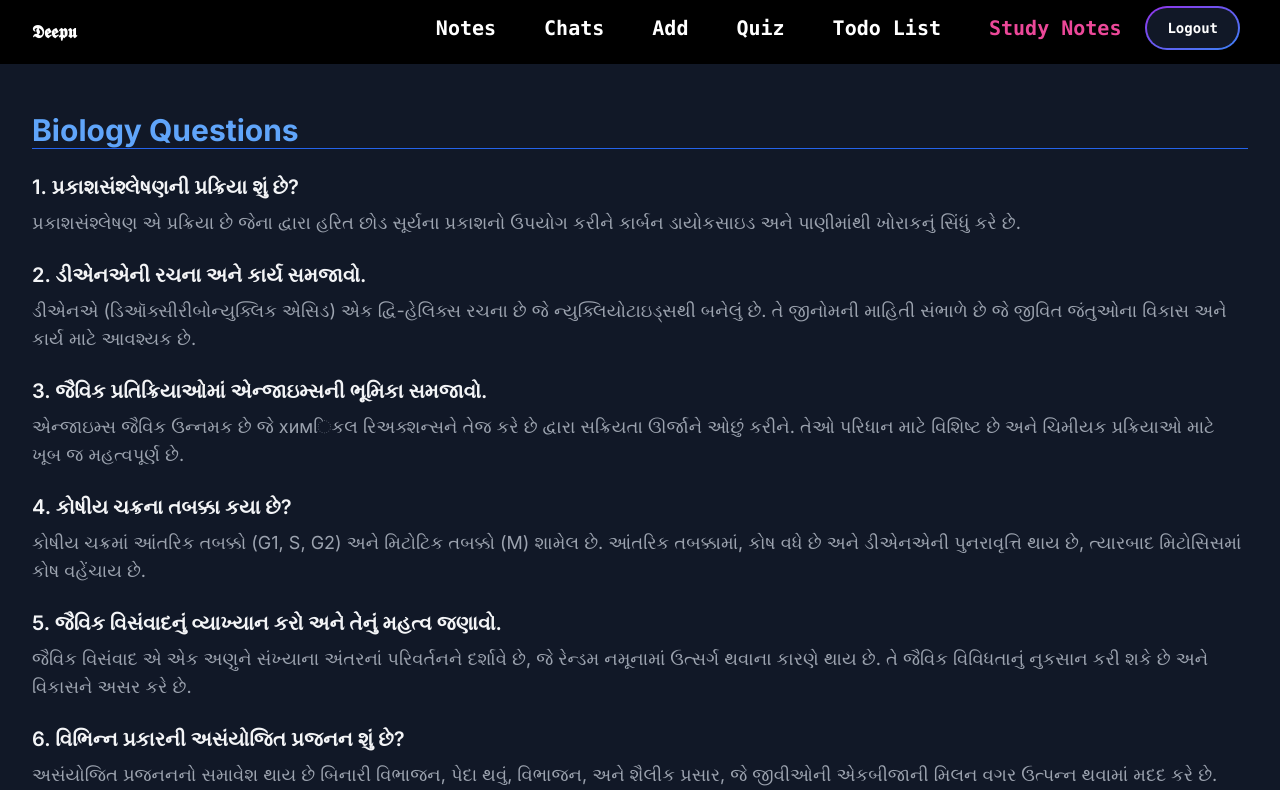
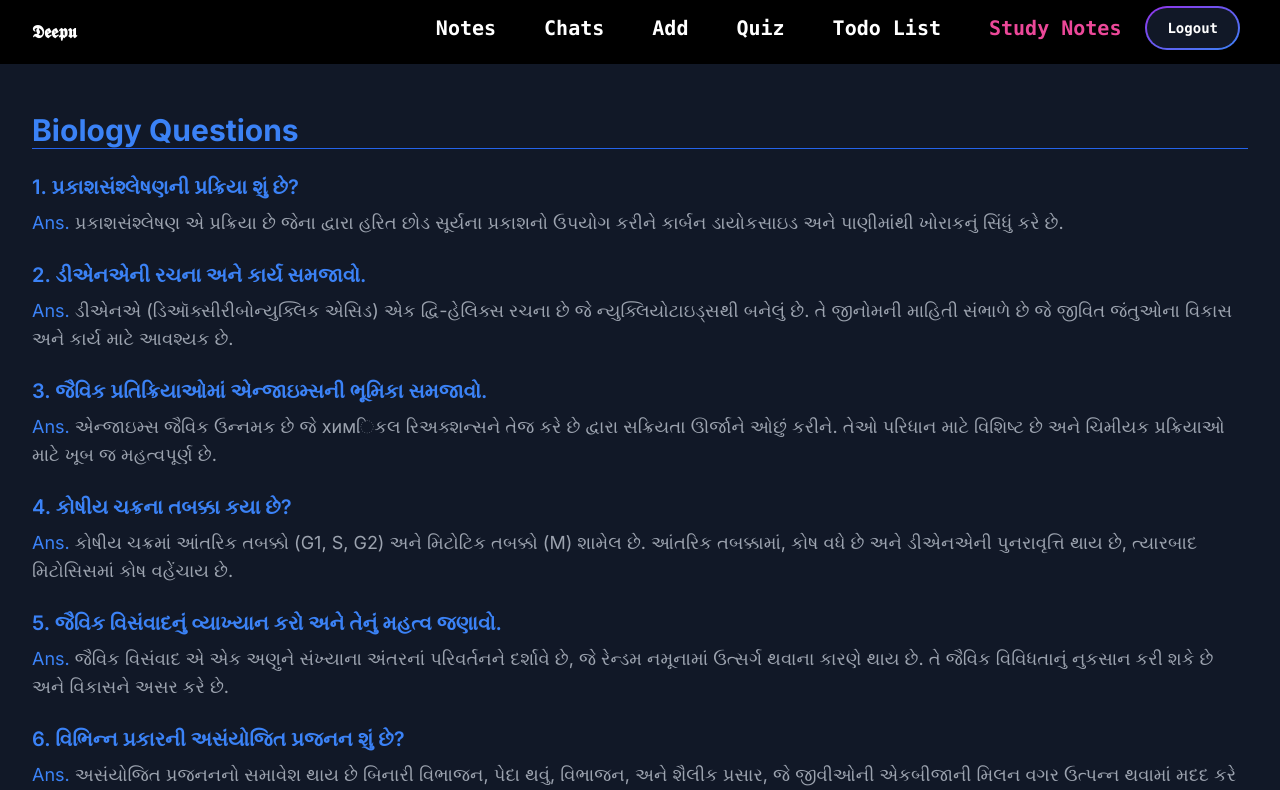
Before and after one commit to cykoravish/real-time-chat-app-node-next, a Next.js app: page /study-notes in a window 1280 px wide. Shown: the top 790 px of the page. Built offline with nearby package versions, Linux system fonts and the light colour scheme.

Commit message:
mini css change in study route

```diff
--- a/src/app/study-notes/page.tsx
+++ b/src/app/study-notes/page.tsx
@@ -172,16 +172,19 @@ export default function Page() {
     <div className="p-8 bg-gray-900 text-white space-y-12 pt-28">
       {questionsAndAnswers.map((section) => (
         <div key={section.subject}>
-          <h2 className="text-3xl font-bold text-blue-400 mb-6 border-b border-blue-600">
+          <h2 className="text-3xl font-bold text-blue-500 mb-6 border-b border-blue-600">
             {section.subject} Questions
           </h2>
           <div className="space-y-6">
             {section.questions.map((qna, index) => (
               <div key={index}>
-                <p className="text-xl font-semibold text-gray-100">
+                <p className="text-xl font-semibold text-blue-500">
                   {qna.question}
                 </p>
-                <p className="text-lg text-gray-400 mt-2">{qna.answer}</p>
+                <p className="text-lg text-gray-400 mt-2">
+                  <span className="text-blue-500">Ans. </span>
+                  {qna.answer}
+                </p>
               </div>
             ))}
           </div>
```
